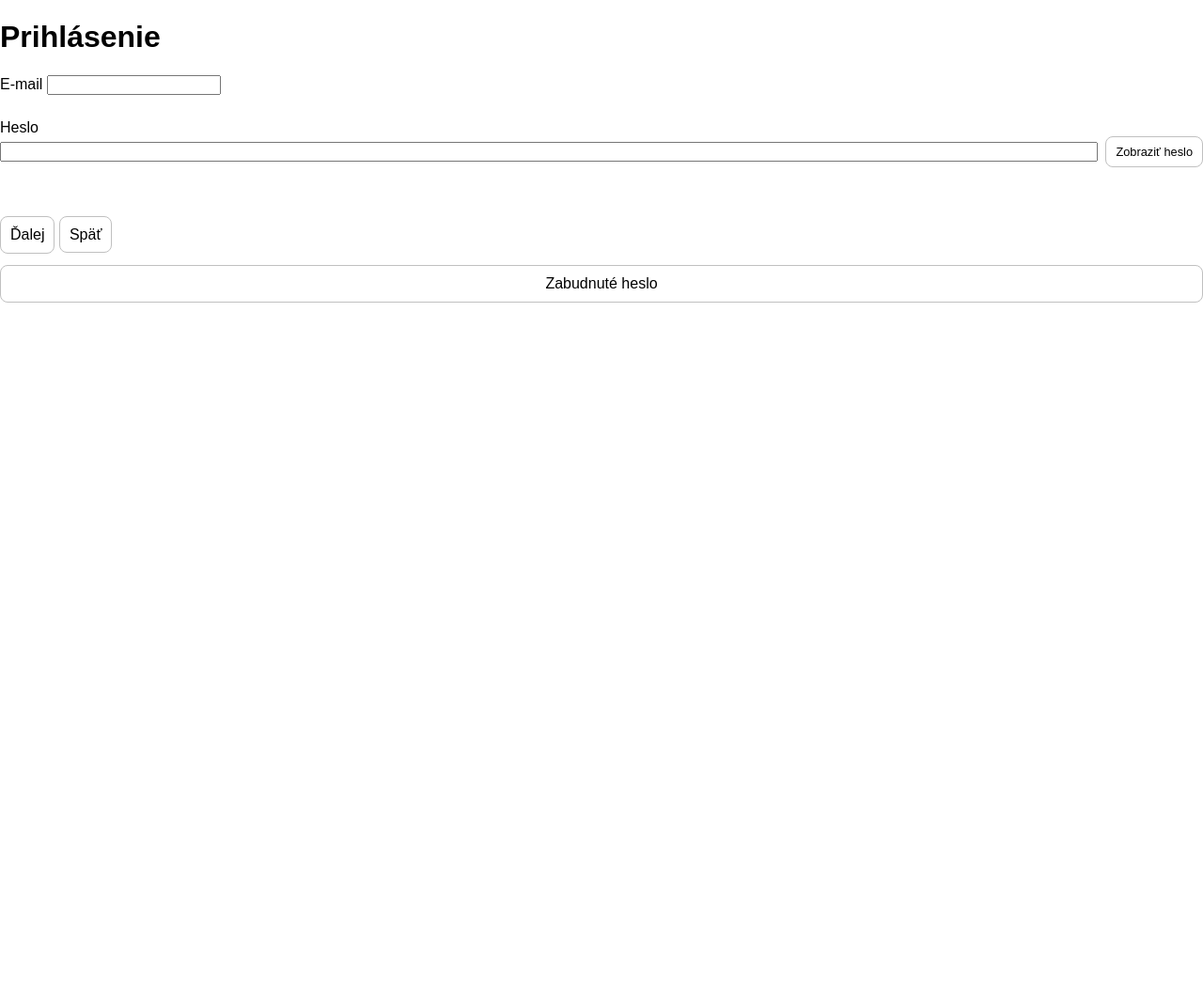
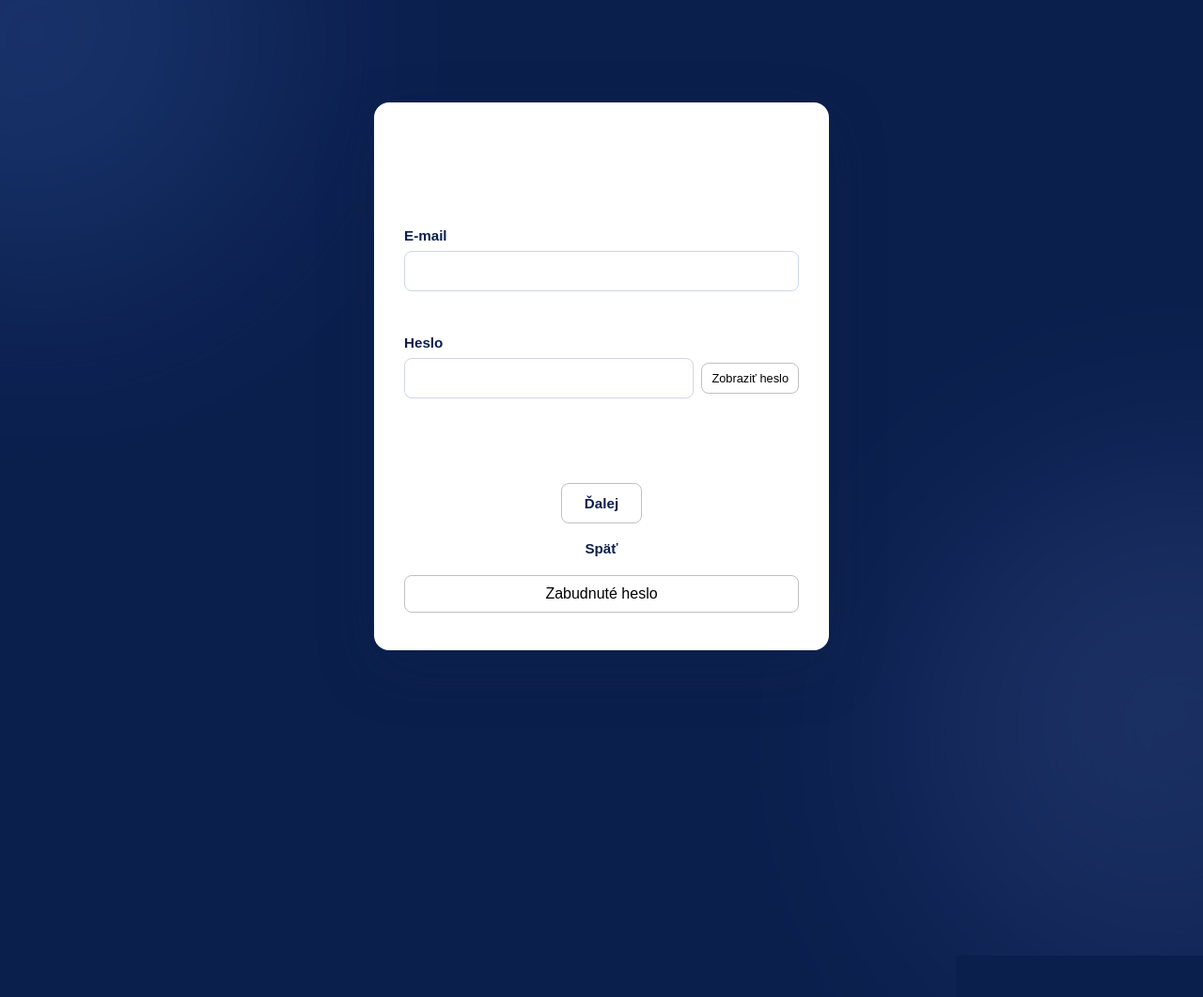
Before and after one commit to Sarapaleckova/Studentska_siet_Ai, a Flask app: page /studentska-siet/prihlasenie in a window 1280 px wide; the page is wider, and only the part inside the window is pictured. Shown: the top 1061 px of that part at 94% size. Before the commit the page ends 322 px from the top of that part, so only its background shows below. Run offline with Flask 3, Linux system fonts and the light colour scheme.

Commit message:
Oprava skupín
Prompt: Hlavná stránka aplikácie (Prihlásiť sa/Registrovať sa) nemá dizajn ako predtým, vráť ho späť prosím.
-	Zarovnaj ikony, nadpis a podobne na stred a ponechaj abstraktné pozadie ako predtým

Status: FAIL
Chyby/poznámky: Neopravilo to pozadie na pôvodnú verziu

```diff
--- a/src/student_network/static/css/style.css
+++ b/src/student_network/static/css/style.css
@@ -11,62 +11,149 @@ body {
 }
 
 .page {
-}
-
-        align-items: stretch;
-        text-align: left;
-        padding: 0;
-        position: relative;
-        cursor: pointer;
-        box-sizing: border-box;
-    }
+    display: flex;
+    flex-direction: column;
+    align-items: center;
+    justify-content: center;
+    min-height: 100vh;
+    background-color: #0b1f4d;
+    position: relative;
+    overflow: hidden;
+    padding: 20px;
+    box-sizing: border-box;
+}
 
 .page-home::before,
 .page-form::before,
 .page-home::after,
-        align-items: stretch;
-        align-items: stretch;
-        text-align: left;
-        align-items: stretch;
-    }
-
-    background: #ffffff;
-}
-        min-height: 96px;
-    align-items: center;
-    background: #ffffff;
+.page-form::after {
+    content: '';
+    position: absolute;
+    border-radius: 50%;
+    filter: blur(120px);
+    opacity: 0.3;
+}
+
+.page-home::before,
+.page-form::before {
+    width: 500px;
+    height: 500px;
+    background: linear-gradient(135deg, #4a7acf 0%, #264b8e 100%);
+    top: -200px;
+    left: -200px;
+}
+
+.page-home::after,
+.page-form::after {
+    width: 600px;
+    height: 600px;
+    background: linear-gradient(135deg, #5a6cb5 0%, #1f3a6b 100%);
+    bottom: -300px;
+    right: -300px;
+}
+
+.card {
+    background: #ffffff;
+    border-radius: 16px;
+    padding: 40px 32px;
+    box-shadow: 0 20px 60px rgba(16, 34, 70, 0.25);
     width: 100%;
-    padding: 24px;
-    box-sizing: border-box;
-}
-    margin-bottom: 14px;
-}
-
-    margin-bottom: 6px;
+    max-width: 420px;
+    position: relative;
+    z-index: 2;
+}
+
+.card h1 {
+    color: #0b1f4d;
+    font-size: 1.8rem;
+    text-align: center;
+    margin: 0 0 30px 0;
+}
+
+.field {
+    margin-bottom: 20px;
+}
+
+.field label {
+    display: block;
+    color: #0b1f4d;
+    font-weight: 600;
+    margin-bottom: 8px;
+    font-size: 0.95rem;
 }
 
 input {
-        background: linear-gradient(135deg, #d5d8dd 0%, #bec4cc 100%);
-
     width: 100%;
-    padding: 10px;
+    padding: 12px 14px;
     box-sizing: border-box;
     resize: vertical;
     font-family: Arial, sans-serif;
+    border: 1px solid #d0d6e8;
+    border-radius: 8px;
+    font-size: 0.95rem;
+    background: #ffffff;
+    color: #0b1f4d;
 }
 
 .btn,
 .btn-link {
-    flex: 1;
-    text-align: center;
-    padding: 10px;
+    display: inline-flex;
+    align-items: center;
+    justify-content: center;
+    padding: 12px 24px;
     border-radius: 8px;
     border: 1px solid #c0c0c0;
     text-decoration: none;
-    font-size: 1rem;
-    background: #ffffff;
-    color: #000000;
+    font-size: 0.95rem;
+    font-weight: 600;
+    background: #ffffff;
+    color: #0b1f4d;
     box-sizing: border-box;
+    cursor: pointer;
+    transition: all 0.2s ease;
+}
+
+.btn:hover,
+.btn-link:hover {
+    background: #f0f3ff;
+    border-color: #a0b0d8;
+    box-shadow: 0 4px 12px rgba(16, 34, 70, 0.15);
+}
+
+.btn-link {
+    border: none;
+    background: transparent;
+    color: #0b1f4d;
+    padding: 8px 16px;
+}
+
+.btn-link:hover {
+    background: rgba(11, 31, 77, 0.05);
+}
+
+.button-link {
+    display: inline-flex;
+    align-items: center;
+    justify-content: center;
+    padding: 14px 32px;
+    border-radius: 10px;
+    text-decoration: none;
+    font-size: 1.05rem;
+    font-weight: 600;
+    background: #ffffff;
+    color: #0b1f4d;
+    box-sizing: border-box;
+    cursor: pointer;
+    transition: all 0.3s ease;
+    border: 2px solid transparent;
+    box-shadow: 0 4px 15px rgba(0, 0, 0, 0.1);
+}
+
+.button-link:hover {
+    transform: translateY(-2px);
+    box-shadow: 0 8px 25px rgba(0, 0, 0, 0.15);
+    background: #f0f3ff;
+    color: #071433;
 }
 
 .forgot {
@@ -77,6 +164,48 @@ input {
     border: 1px solid #c0c0c0;
     background: #ffffff;
     font-size: 1rem;
+    cursor: pointer;
+    transition: all 0.2s ease;
+}
+
+.forgot:hover {
+    background: #f5f5f5;
+    border-color: #a0b0d8;
+}
+
+.actions {
+    display: flex;
+    gap: 16px;
+    margin-top: 24px;
+    flex-wrap: wrap;
+    justify-content: center;
+    align-items: center;
+    flex-direction: row;
+}
+
+.page-home .actions {
+    flex-direction: row;
+    justify-content: center;
+    width: 100%;
+    max-width: 600px;
+}
+
+.page h1 {
+    color: #ffffff;
+    font-size: 2.5rem;
+    text-align: center;
+    margin: 0 0 48px 0;
+    position: relative;
+    z-index: 1;
+    letter-spacing: 1px;
+    font-weight: 700;
+}
+
+.card form .actions {
+    display: flex;
+    flex-direction: column;
+    gap: 10px;
+    margin-top: 24px;
 }
 
 .page-app {
```
